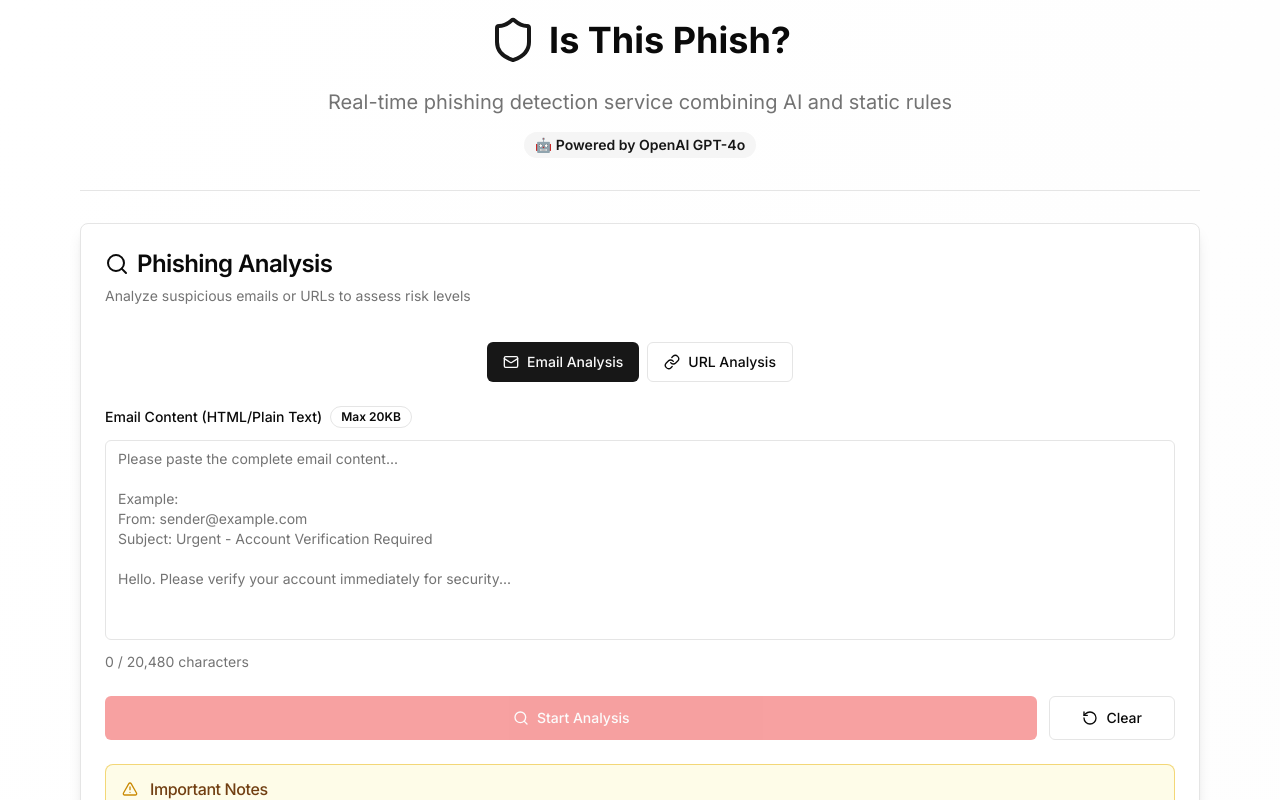
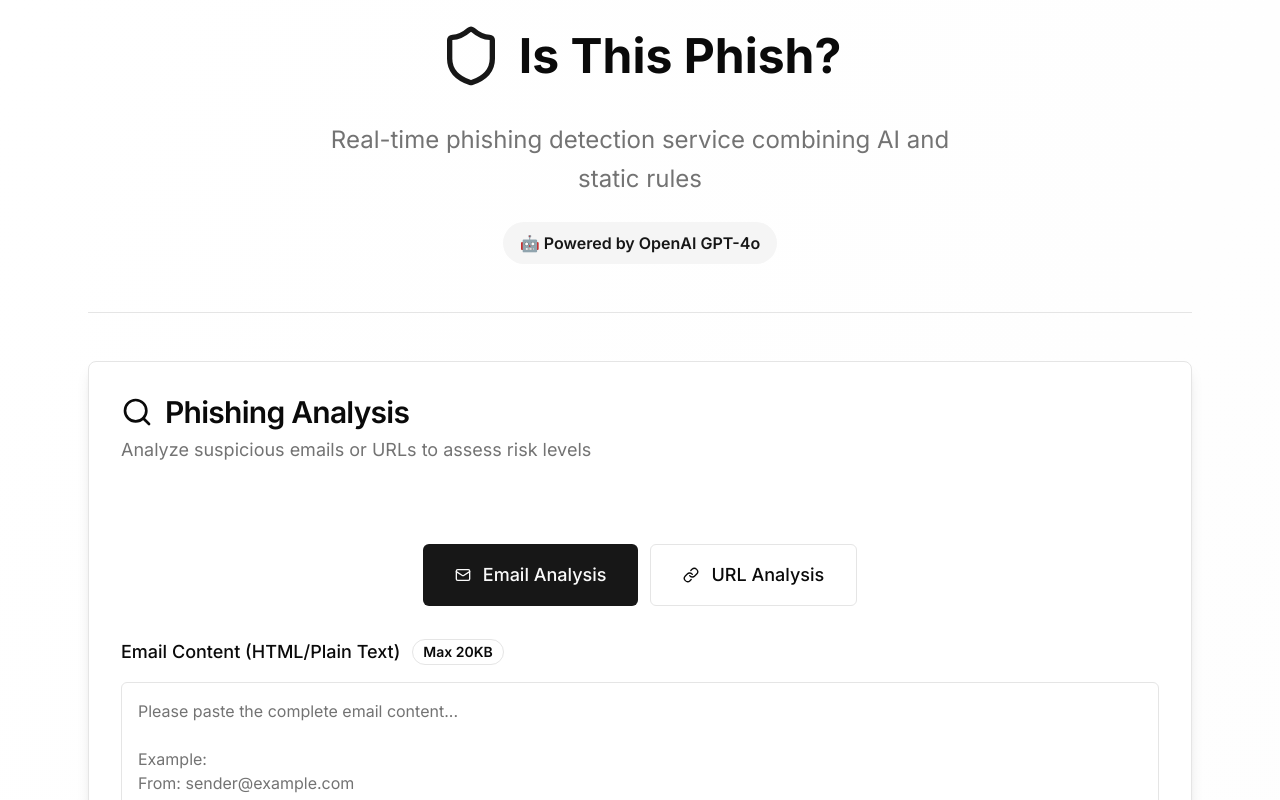
Before and after one commit to woobba94/Is-this-phish, a Next.js app: page / in a window 1280 px wide. Shown: the top 800 px of the page. Built offline with nearby package versions, Linux system fonts and the light colour scheme.

Commit message:
style: 가독성 향상을 위한 텍스트 크기 및 패딩 확대

```diff
--- a/components/EmailAnalyzer.tsx
+++ b/components/EmailAnalyzer.tsx
@@ -93,19 +93,19 @@ export default function EmailAnalyzer() {
   const isNearSizeLimit = content.length > API_CONFIG.MAX_CONTENT_SIZE * 0.75
 
   return (
-    <div className="container mx-auto max-w-6xl space-y-8 p-4">
+    <div className="container mx-auto max-w-6xl space-y-12 p-6">
       {/* Main header */}
-      <header className="text-center space-y-4">
-        <div className="flex items-center justify-center gap-3 mb-6">
-          <Shield className="w-12 h-12 text-primary" aria-hidden="true" />
-          <h1 className="text-4xl font-bold text-foreground">
+      <header className="text-center space-y-6">
+        <div className="flex items-center justify-center gap-4 mb-8">
+          <Shield className="w-16 h-16 text-primary" aria-hidden="true" />
+          <h1 className="text-5xl font-bold text-foreground">
             Is This Phish?
           </h1>
         </div>
-        <p className="text-xl text-muted-foreground max-w-2xl mx-auto">
+        <p className="text-2xl text-muted-foreground max-w-2xl mx-auto leading-relaxed">
           Real-time phishing detection service combining AI and static rules
         </p>
-        <Badge variant="secondary" className="text-sm">
+        <Badge variant="secondary" className="text-base px-4 py-2">
           🤖 Powered by OpenAI GPT-4o
         </Badge>
       </header>
@@ -115,20 +115,20 @@ export default function EmailAnalyzer() {
       {/* Analysis input form */}
       <section aria-labelledby="analysis-form-heading">
         <Card className="shadow-lg">
-          <CardHeader>
-            <CardTitle className="text-2xl flex items-center gap-2" id="analysis-form-heading">
-              <Search className="w-6 h-6" aria-hidden="true" />
+          <CardHeader className="p-8">
+            <CardTitle className="text-3xl flex items-center gap-3" id="analysis-form-heading">
+              <Search className="w-8 h-8" aria-hidden="true" />
               Phishing Analysis
             </CardTitle>
-            <CardDescription>
+            <CardDescription className="text-lg mt-3">
               Analyze suspicious emails or URLs to assess risk levels
             </CardDescription>
           </CardHeader>
-          <CardContent className="space-y-6">
+          <CardContent className="space-y-8 p-8">
             {/* Input type selection */}
-            <fieldset className="space-y-3">
+            <fieldset className="space-y-4">
               <legend className="sr-only">Select analysis type</legend>
-              <div className="flex justify-center gap-2" role="radiogroup" aria-label="Analysis type selection">
+              <div className="flex justify-center gap-3" role="radiogroup" aria-label="Analysis type selection">
                 {Object.entries(INPUT_TYPES).map(([type, config]) => {
                   const IconComponent = config.icon
                   return (
@@ -136,12 +136,12 @@ export default function EmailAnalyzer() {
                       key={type}
                       variant={inputType === type ? 'default' : 'outline'}
                       onClick={() => setInputType(type as 'email' | 'url')}
-                      className="gap-2"
+                      className="gap-3 text-lg px-8 py-4 h-auto"
                       role="radio"
                       aria-checked={inputType === type}
                       aria-describedby={`${type}-description`}
                     >
-                      <IconComponent className="w-4 h-4" aria-hidden="true" />
+                      <IconComponent className="w-5 h-5" aria-hidden="true" />
                       {config.label}
                     </Button>
                   )
@@ -154,12 +154,12 @@ export default function EmailAnalyzer() {
             </fieldset>
 
             {/* Content input area */}
-            <div className="space-y-3">
-              <div className="flex items-center gap-2">
-                <label htmlFor="content-input" className="text-sm font-medium">
+            <div className="space-y-4">
+              <div className="flex items-center gap-3">
+                <label htmlFor="content-input" className="text-lg font-medium">
                   {currentConfig.fieldLabel}
                 </label>
-                <Badge variant="outline" className="text-xs">
+                <Badge variant="outline" className="text-sm">
                   Max {API_CONFIG.MAX_CONTENT_SIZE / 1024}KB
                 </Badge>
               </div>
@@ -168,40 +168,40 @@ export default function EmailAnalyzer() {
                 value={content}
                 onChange={(e) => setContent(e.target.value)}
                 placeholder={currentConfig.placeholder}
-                className="min-h-[200px] resize-none"
+                className="min-h-[250px] resize-none text-base p-4"
                 maxLength={API_CONFIG.MAX_CONTENT_SIZE}
                 aria-describedby="content-help content-count"
                 aria-invalid={isNearSizeLimit ? 'true' : 'false'}
               />
-              <div className="flex justify-between items-center text-sm text-muted-foreground">
+              <div className="flex justify-between items-center text-base text-muted-foreground">
                 <span id="content-count" aria-live="polite">
                   {content.length.toLocaleString()} / {API_CONFIG.MAX_CONTENT_SIZE.toLocaleString()} characters
                 </span>
-                <span id="content-help" className="text-xs" role="status" aria-live="polite">
+                <span id="content-help" className="text-sm" role="status" aria-live="polite">
                   {isNearSizeLimit && 'Warning: Approaching size limit'}
                 </span>
               </div>
             </div>
 
             {/* Action buttons */}
-            <div className="flex gap-3">
+            <div className="flex gap-4">
               <Button
                 onClick={handleAnalyze}
                 disabled={isAnalyzing || !isContentValid}
-                className="flex-1 gap-2"
+                className="flex-1 gap-3 text-lg px-8 py-4 h-auto"
                 size="lg"
                 variant="destructive"
                 aria-describedby="analyze-button-help"
               >
                 {isAnalyzing ? (
                   <>
-                    <Loader2 className="w-4 h-4 animate-spin" aria-hidden="true" />
+                    <Loader2 className="w-5 h-5 animate-spin" aria-hidden="true" />
                     <span>Analyzing...</span>
                     <span className="sr-only">Analysis in progress, please wait</span>
                   </>
                 ) : (
                   <>
-                    <Search className="w-4 h-4" aria-hidden="true" />
+                    <Search className="w-5 h-5" aria-hidden="true" />
                     Start Analysis
                   </>
                 )}
@@ -211,10 +211,10 @@ export default function EmailAnalyzer() {
                 disabled={isAnalyzing}
                 variant="outline"
                 size="lg"
-                className="gap-2"
+                className="gap-3 text-lg px-8 py-4 h-auto"
                 aria-label="Clear input content"
               >
-                <RotateCcw className="w-4 h-4" aria-hidden="true" />
+                <RotateCcw className="w-5 h-5" aria-hidden="true" />
                 Clear
               </Button>
             </div>
@@ -224,11 +224,11 @@ export default function EmailAnalyzer() {
             </div>
 
             {/* Important notes */}
-            <Alert variant="warning" role="region" aria-labelledby="important-notes">
-              <AlertTriangle className="h-4 w-4" aria-hidden="true" />
-              <AlertTitle id="important-notes">Important Notes</AlertTitle>
-              <AlertDescription className="space-y-1 mt-2">
-                <ul className="list-disc list-inside space-y-1">
+            <Alert variant="warning" role="region" aria-labelledby="important-notes" className="p-6">
+              <AlertTriangle className="h-5 w-5" aria-hidden="true" />
+              <AlertTitle id="important-notes" className="text-lg">Important Notes</AlertTitle>
+              <AlertDescription className="space-y-2 mt-3 text-base">
+                <ul className="list-disc list-inside space-y-2">
                   <li>10 analyses per IP address per day</li>
                   <li>Please be careful when entering content containing personal information</li>
                   <li>Analysis results are for reference only, final decisions are the user&apos;s responsibility</li>
@@ -241,17 +241,17 @@ export default function EmailAnalyzer() {
 
       {/* Analysis results */}
       {result && (
-        <section aria-labelledby="results-heading" role="region">
+        <section aria-labelledby="results-heading" role="region" className="space-y-6">
           <h2 id="results-heading" className="sr-only">Analysis Results</h2>
           {result.success && result.result ? (
             <div role="status" aria-live="polite" aria-atomic="true">
               <AnalysisResult result={result.result} originalContent={content} />
             </div>
           ) : (
-            <Alert variant="destructive" role="alert">
-              <AlertTriangle className="h-4 w-4" aria-hidden="true" />
-              <AlertTitle>Analysis Failed</AlertTitle>
-              <AlertDescription>
+            <Alert variant="destructive" role="alert" className="p-6">
+              <AlertTriangle className="h-5 w-5" aria-hidden="true" />
+              <AlertTitle className="text-lg">Analysis Failed</AlertTitle>
+              <AlertDescription className="text-base mt-2">
                 {result.error || 'An unknown error occurred.'}
               </AlertDescription>
             </Alert>
--- a/components/PhishingBadge.tsx
+++ b/components/PhishingBadge.tsx
@@ -37,19 +37,19 @@ export default function PhishingBadge({ score, className = '' }: PhishingBadgePr
   const IconComponent = getIconForScore(score)
 
   return (
-    <div className="flex flex-col items-center gap-3">
+    <div className="flex flex-col items-center gap-4">
       <Badge
         variant={config.variant}
-        className={`text-lg px-6 py-3 gap-2 shadow-lg hover:shadow-xl transition-all duration-200 ${className}`}
+        className={`text-xl px-8 py-4 gap-3 shadow-lg hover:shadow-xl transition-all duration-200 ${className}`}
       >
-        <IconComponent className="w-5 h-5" />
-        <span className="font-bold text-xl">{score}</span>
+        <IconComponent className="w-6 h-6" />
+        <span className="font-bold text-2xl">{score}</span>
       </Badge>
-      <div className="text-center space-y-1">
-        <p className="text-sm font-medium text-foreground">
+      <div className="text-center space-y-2">
+        <p className="text-lg font-medium text-foreground">
           {config.label} Risk
         </p>
-        <p className="text-xs text-muted-foreground max-w-[200px]">
+        <p className="text-base text-muted-foreground max-w-[250px] leading-relaxed">
           {config.description}
         </p>
       </div>
```
Also changed, not shown: components/AnalysisResult.tsx (+38 -38 lines).
